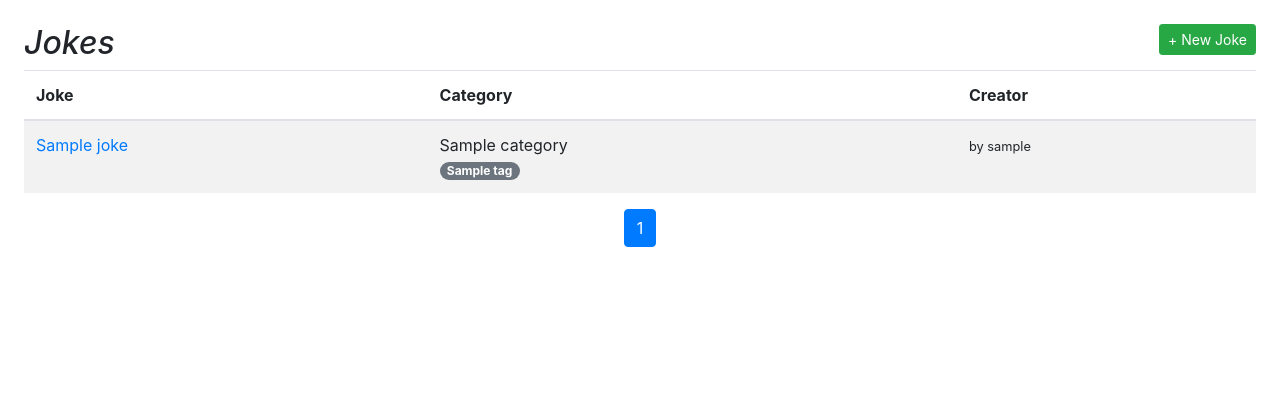
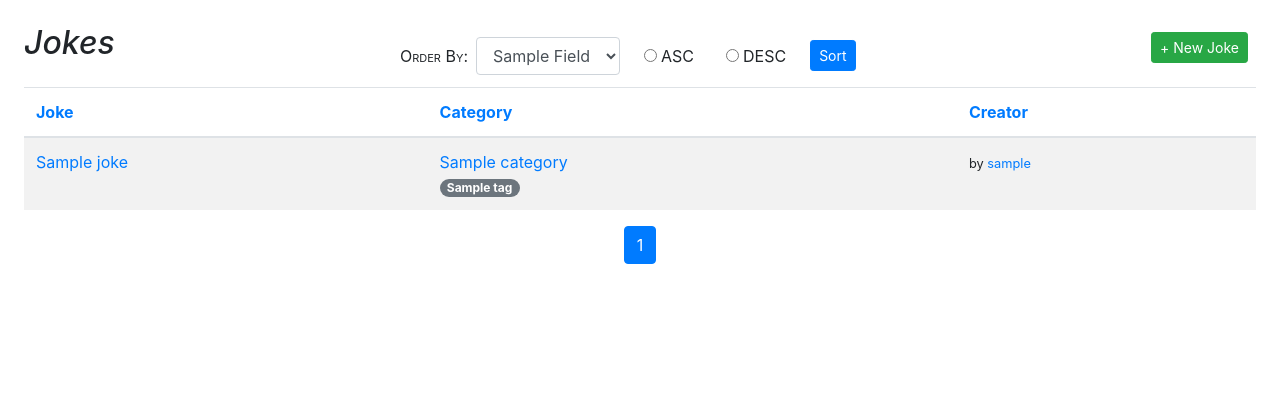
Before and after one commit to temesgen-zenebe/djangojokes.com, a Django app: template templates/jokes/joke_list.html in a window 1280 px wide. Shown: the part 103-523 px from the top of the page. Run offline with Django 4.2, Linux system fonts and the light colour scheme; the template is opened without the code that fills it: most values are stand-ins (such as "Sample title", 1, 10 or a date in 2020); parts of the project's set-up code (start-up, migrations or seed data) failed here and were passed over; some libraries are stand-ins or nearby versions.

Commit message:
Advanced querying and search: Limiting Results by Category, Tag, or Creator

```diff
--- a/jokes/urls.py
+++ b/jokes/urls.py
@@ -26,4 +26,8 @@ urlpatterns = [
     path('joke/<slug>/', JokeDetailView.as_view(), name='detail'),
     path('joke/<slug>/vote/', vote, name='ajax-vote'),
     path('', JokeListView.as_view(), name='list'),
+
+    path('category/<slug>/', JokeListView.as_view(), name='category'),
+    path('tag/<slug>/', JokeListView.as_view(), name='tag'),
+    path('creator/<username>/', JokeListView.as_view(), name='creator'),
 ]
--- a/templates/_base.html
+++ b/templates/_base.html
@@ -53,7 +53,11 @@
               <a class="dropdown-item" href="{% url 'my-account' %}">
                 My Account
               </a>
-              <a class="dropdown-item" href="#">My Django Jokes</a>
+
+              <a class="dropdown-item"
+                href="{% url 'jokes:creator' user.username %}?order={{ order }}&direction={{ direction }}">
+                My Django Jokes
+              </a>
               <div class="dropdown-divider"></div>
               <form action="{% url 'account_logout' %}" method="post">
                 {% csrf_token %}
--- a/templates/includes/pagination.html
+++ b/templates/includes/pagination.html
@@ -2,13 +2,16 @@
     <ul class="pagination justify-content-center">
       {% if page_obj.has_previous %}
         <li class="page-item">
-          <a class="page-link" href="?page=1">&laquo; 1…</a>
+            <a class="page-link"
+                href="?page=1&order={{ order }}&direction={{ direction }}">
+                &laquo; 1…
+            </a>
         </li>
         {% if page_obj.previous_page_number != 1 %}
           <li class="page-item">
             <a class="page-link"
-              href="?page={{ page_obj.previous_page_number }}">
-              {{ page_obj.previous_page_number }}
+                href="?page={{ page_obj.previous_page_number }}&order={{ order }}&direction={{ direction }}">
+                {{ page_obj.previous_page_number }}
             </a>
           </li>
         {% endif %}
@@ -21,14 +24,16 @@
       {% if page_obj.has_next %}
         {% if page_obj.next_page_number != page_obj.paginator.num_pages %}
           <li class="page-item">
-            <a class="page-link" href="?page={{ page_obj.next_page_number }}">
-              {{ page_obj.next_page_number }}
+            <a class="page-link"
+                href="?page={{ page_obj.next_page_number }}&order={{ order }}&direction={{ direction }}">
+                {{ page_obj.next_page_number }}
             </a>
           </li>
         {% endif %}
         <li class="page-item">
-          <a class="page-link" href="?page={{ page_obj.paginator.num_pages }}">
-            …{{ page_obj.paginator.num_pages }} &raquo;
+          <a class="page-link"
+                href="?page={{ page_obj.paginator.num_pages }}&order={{ order }}&direction={{ direction }}">
+                …{{ page_obj.paginator.num_pages }} &raquo;
           </a>
         </li>
       {% endif %}
--- a/templates/jokes/joke_list.html
+++ b/templates/jokes/joke_list.html
@@ -1,32 +1,69 @@
-
 {% extends "_base.html" %}
 
 {% block title %}Jokes{% endblock %}
 {% block main %}
-  <!---
-  <a class="btn btn-success btn-sm float-right" href="{% url 'jokes:create' %}">+ New Joke</a>
+  <div class="row">
+    <div class="col-12 col-md-2 col-lg-3">
       <h2>Jokes</h2>
-  <ul class="list-group list-group-flush mb-3">
-    {% for joke in joke_list %}
-    <li class="list-group-item">
-      <a href="{{ joke.get_absolute_url }}">{{ joke.question }}</a>
-      <a class="btn btn-info btn-sm float-right mr-2" href="{% url 'jokes:update' joke.slug %}">Update</a>
-      <a class="btn btn-danger btn-sm float-right mr-2" href="{% url 'jokes:delete' joke.slug %}">Delete</a>
-    </li>
-
+    </div>
+    <div class="col-12 col-md-8 col-lg-6">
+      <form class="form-inline my-2 mx-auto" style="max-width: 30rem;">
+        <label class="my-1 mr-2" for="order">Order By:</label>
+        <select class="form-control mr-sm-2" name="order" id="order">
+          {% for field in order_fields %}
+            <option value="{{ field }}"
+              {% if order == field %}selected{% endif %}
+            >{{ field|title }}</option>
           {% endfor %}
-  </ul>
-  --->
-  <a class="btn btn-success btn-sm float-right" href="{% url 'jokes:create' %}">
+        </select>
+        <div class="form-check form-check-inline">
+          <input class="form-check-input" type="radio" name="direction"
+            id="asc" value="asc"
+            {% if direction == 'asc' %}checked{% endif %}
+          >
+          <label class="form-check-label" for="asc">ASC</label>
+        </div>
+        <div class="form-check form-check-inline">
+          <input class="form-check-input" type="radio" name="direction"
+            id="desc" value="desc"
+            {% if direction == 'desc' %}checked{% endif %}
+          >
+          <label class="form-check-label" for="desc">DESC</label>
+        </div>
+        <button class="btn btn-primary btn-sm m-2" type="submit">
+          Sort
+        </button>
+      </form>
+    </div>
+    <div class="col-12 col-md-2 col-lg-3 text-right">
+      <a class="btn btn-success btn-sm m-2" href="{% url 'jokes:create' %}">
         + New Joke
       </a>
-  <h2>Jokes</h2>
+    </div>
+  </div>
+
   <div class="table-responsive">
     <table class="table table-striped" style="min-width: 500px">
       <thead>
+        {% with order=request.GET.order dir=request.GET.direction %}
           <tr>
-          <th>Joke</th><th>Category</th><th>Creator</th>
+            {% if order == 'joke' and dir == 'asc' %}
+              <th><a href="?order=joke&direction=desc">Joke</a></th>
+            {% else %}
+              <th><a href="?order=joke&direction=asc">Joke</a></th>
+            {% endif %}
+            {% if order == 'category' and dir == 'asc' %}
+              <th><a href="?order=category&direction=desc">Category</a></th>
+            {% else %}
+              <th><a href="?order=category&direction=asc">Category</a></th>
+            {% endif %}
+            {% if order == 'creator' and dir == 'asc' %}
+              <th><a href="?order=creator&direction=desc">Creator</a></th>
+            {% else %}
+              <th><a href="?order=creator&direction=asc">Creator</a></th>
+            {% endif %}
           </tr>
+        {% endwith %}
       </thead>
       <tbody>
         {% for joke in joke_list %}
@@ -35,11 +72,12 @@
               <a href="{{ joke.get_absolute_url }}">{{ joke.question }}</a>
             </td>
             <td>
-              {{ joke.category.category }}<br>
+              <a href="{% url 'jokes:category' joke.category.slug %}?order={{ order }}&direction={{ direction }}">
+                {{ joke.category.category }}
+              </a><br>
               {% for tag in joke.tags.all %}
-                <span class="badge badge-pill badge-secondary">
-                  {{ tag.tag }}
-                </span>
+                <a href="{% url 'jokes:tag' tag.slug %}?order={{ order }}&direction={{ direction }}"
+                  class="badge badge-pill badge-secondary">{{ tag.tag }}</a>
               {% endfor %}
             </td>
             <td>
@@ -51,16 +89,18 @@
                   <i class="far fa-trash-alt"></i>
                 </a>
               {% else %}
-                  <small>by  {{ joke.user.username }}</small>
+                <small>
+                  by
+                  <a href="{% url 'jokes:creator' joke.user.username %}?order={{ order }}&direction={{ direction }}">
+                    {{ joke.user.username }}
+                  </a>
+                </small>
               {% endif %}
             </td>
-
           </tr>
         {% endfor %}
       </tbody>
     </table>
-
   </div>
   {% include 'includes/pagination.html' %}
-
 {% endblock %}
```
Also changed, not shown: jokes/views.py (+68 -1 lines). Lines whose indentation alone changed are shown as unchanged.
